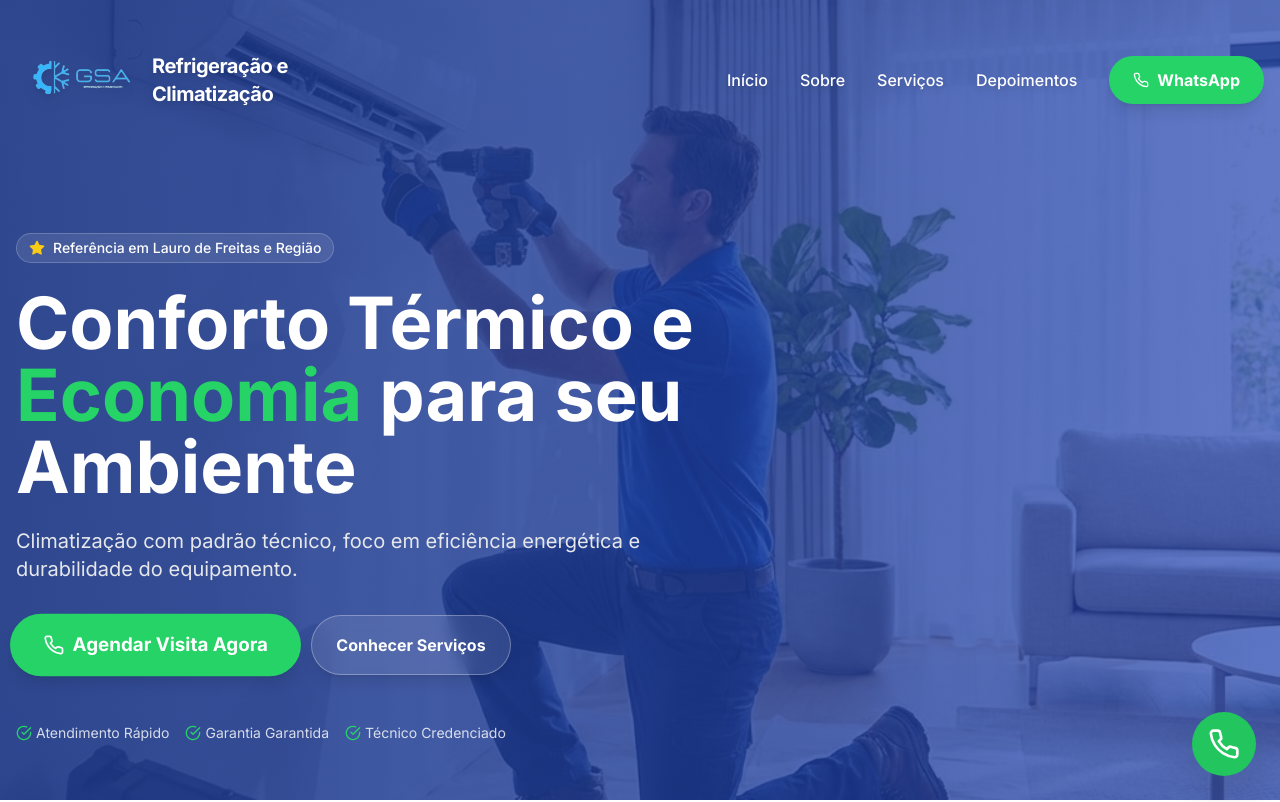
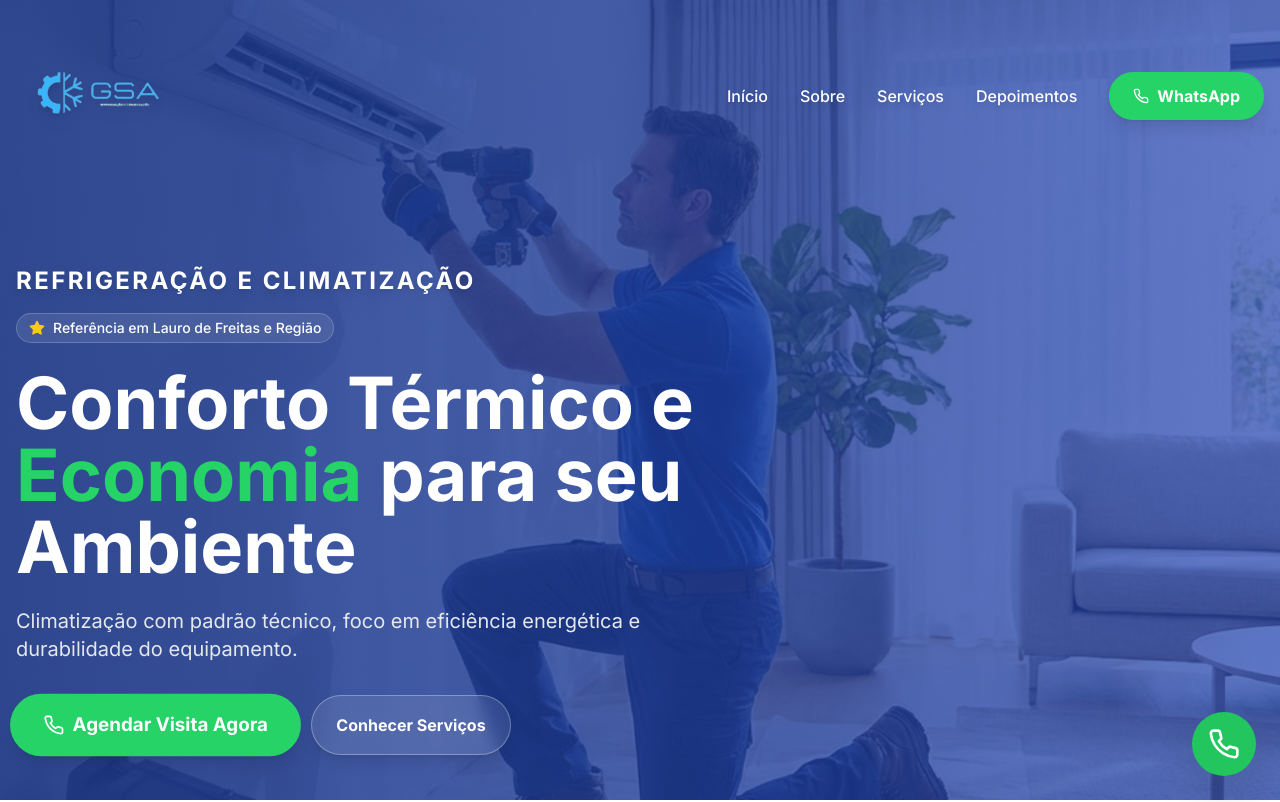
Before and after one commit to mcpfbahia/gsarefrigeracao, a React (Vite) app: page / in a window 1280 px wide. Shown: the top 802 px of the page. Built offline with nearby package versions, Linux system fonts and the light colour scheme.

Commit message:
altueração no titulo

```diff
--- a/src/App.tsx
+++ b/src/App.tsx
@@ -47,12 +47,12 @@ const REVIEWS = [
 const SERVICES = [
     {
         icon: <ThermometerSnowflake className="w-8 h-8 text-primary" />,
-        title: "Residencial (Split Highwall)",
+        title: "Instalação de Ar Condicionado Residencial (Split Highwall)",
         description: "Foco em casas e apartamentos. Instalação de aparelhos pequenos com acabamento premium, evitando gotejamentos e barulho excessivo."
     },
     {
         icon: <Wind className="w-8 h-8 text-primary" />,
-        title: "Comercial (Piso-Teto/Cassete)",
+        title: "Instalação de Ar Condicionado Comercial (Piso-Teto/Cassete)",
         description: "Atendimento a lojas, escritórios e consultórios. Equipamentos de maior potência instalados para garantir conforto térmico eficiente."
     },
     {
@@ -166,13 +166,8 @@ const Header = () => {
                     <img
                         src="/logo.png"
                         alt="GSA Climatização"
-                        className={`object-contain transition-all duration-300 ${isScrolled ? 'h-20' : 'h-32 filter drop-shadow-lg'}`}
+                        className={`object-contain transition-all duration-300 ${isScrolled ? 'h-28' : 'h-40 filter drop-shadow-lg'}`}
                     />
-                    <div className="flex flex-col justify-center text-left">
-                        <span className={`font-bold text-sm md:text-xl tracking-tight leading-tight max-w-[240px] ${isScrolled ? 'text-blue-900' : 'text-white shadow-black drop-shadow-md'}`}>
-                            Refrigeração e Climatização
-                        </span>
-                    </div>
                 </a>
 
                 {/* Desktop Nav */}
@@ -243,13 +238,16 @@ const Hero = () => {
                 <div className="absolute inset-0 bg-gradient-to-r from-blue-900/90 to-blue-800/70" />
             </div>
 
-            <div className="container mx-auto px-4 relative z-10 text-center md:text-left pt-52 md:pt-44">
+            <div className="container mx-auto px-4 relative z-10 text-center md:text-left pt-40 md:pt-72">
                 <motion.div
                     initial={{ opacity: 0, y: 30 }}
                     animate={{ opacity: 1, y: 0 }}
                     transition={{ duration: 0.8 }}
                     className="max-w-3xl"
                 >
+                    <h2 className="text-lg md:text-2xl font-bold text-white mb-4 uppercase tracking-widest drop-shadow-md">
+                        Refrigeração e Climatização
+                    </h2>
                     <div className="inline-flex items-center gap-2 px-3 py-1 bg-white/10 backdrop-blur-sm rounded-full text-white text-sm font-medium mb-6 border border-white/20">
                         <Star className="w-4 h-4 text-yellow-400 fill-current" />
                         <span>Referência em Lauro de Freitas e Região</span>
```
